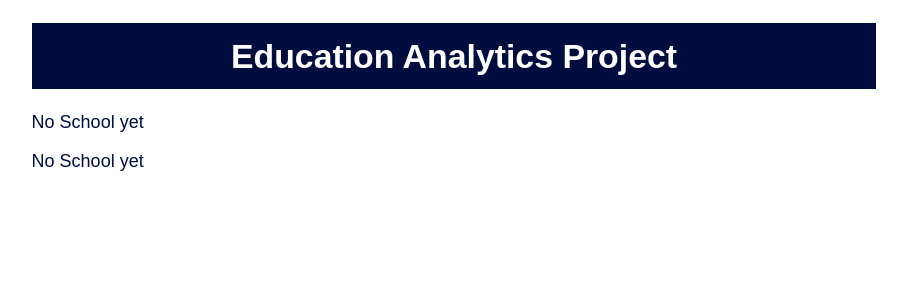
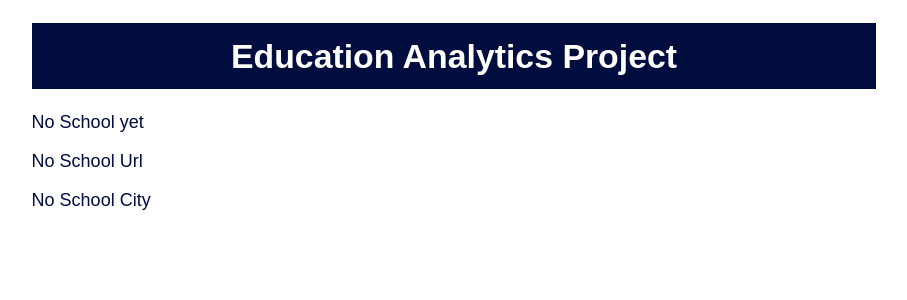
Before and after one commit to Hoybaby/react-school-project, a React (Create React App) app: page / in a window 1280 px wide. Shown: the top 300 px of the page, without its empty margins (186-1093 px from the left). Built offline with nearby package versions, Linux system fonts and the light colour scheme; no server answers.

Commit message:
realizing im working in the wrong branch for my api calls. This will be noted and have not worked on the header component as I should of yet. just adding the basic information onto the page

```diff
--- a/src/App.js
+++ b/src/App.js
@@ -29,13 +29,17 @@ class App extends React.Component {
 
   }
 
+
   render() {
+  // console.log('test')
+      return (
 
-      return (
       <div className="App">
         <h1>Education Analytics Project</h1>
         {this.state.school.school? <p>{this.state.school.school.name}</p> : <p> No School yet</p>}
-        {this.state.school.school? <p>{this.state.school.school.school_url}</p> : <p> No School yet</p>}
+        {this.state.school.school? <p>{this.state.school.school.school_url}</p> : <p> No School Url</p>}
+        {/* {this.state.school.school? <p>{this.state.school.school.school_url}</p> : <p> No School Url</p>} */}
+        {this.state.school.school? <p>{this.state.school.school.city}, Wisconsin</p> : <p> No School City</p>}
 
         {/* <header className="App-header">
           <img src={logo} className="App-logo" alt="logo" />
```
